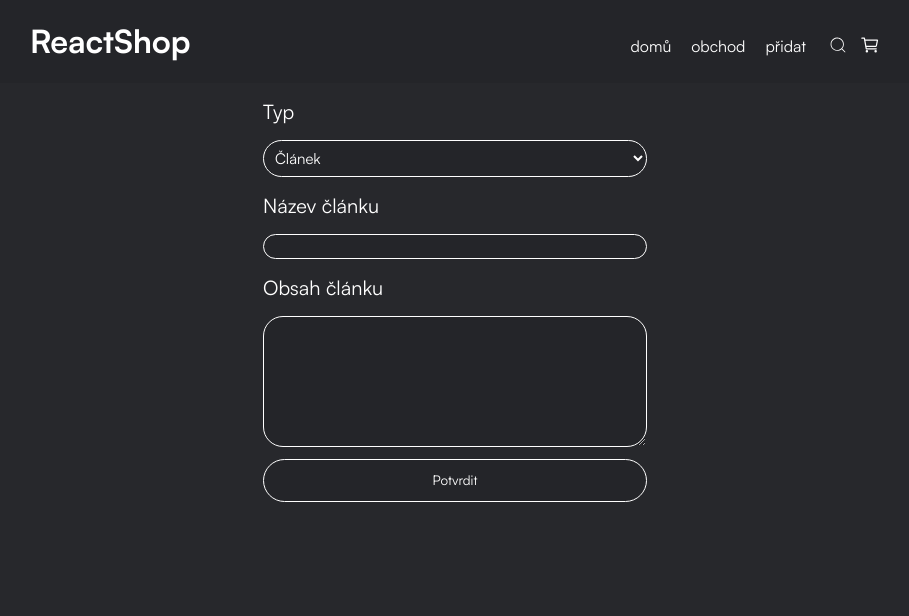
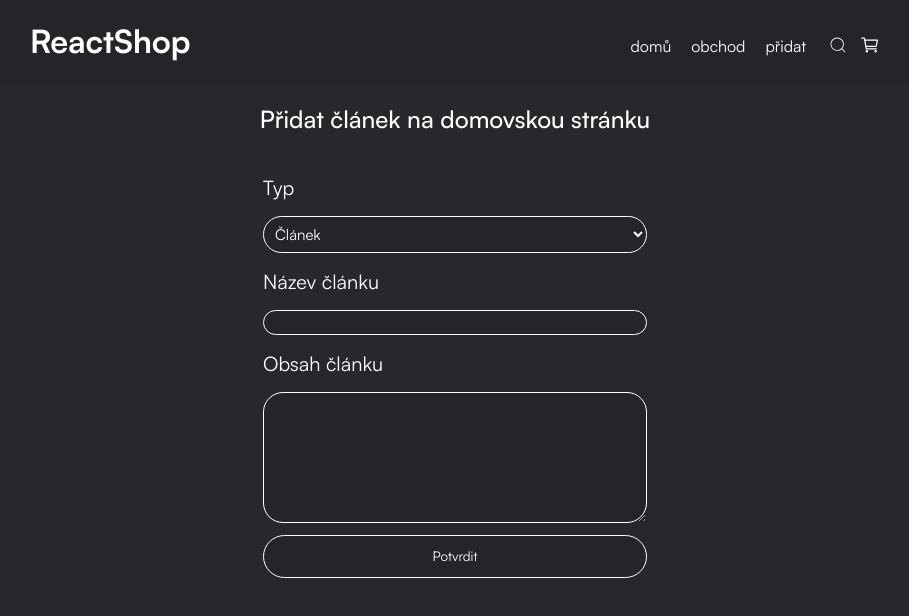
Before and after one commit to karelbrr/react-eshop, a React (Create React App) app: page /add in a window 1280 px wide. Shown: the top 616 px of the page, without its empty margins (185-1094 px from the left). Built offline with nearby package versions, Linux system fonts and the light colour scheme.

Commit message:
pridany prokliky do kategorii a uprava vzhledu

```diff
--- a/data/db.json
+++ b/data/db.json
@@ -1,5 +1,35 @@
 {
     "categories": [
+      {
+        "id": 1,
+        "linkto": "/shop/iphone",
+        "image": "http://localhost:8000/iphone-img.png",
+        "name": "Apple IPhone",
+        "desc": "Kombinace eleganci, výkonu a špičkového designu. S kvalitním displejem a výkonným hardwarem nabízí optimální zážitek pro každodenní používání."
+      },
+      {
+        "id": 2,
+        "linkto": "/shop/macbook",
+        "image": "http://localhost:8000/macbook-img.png",
+        "name": "Apple MacBook",
+        "desc": "Elegantní a výkonný přenosný počítač od Apple. S tenkým a lehkým designem nabízí ostrý Retina displej, výkonný hardware a dlouhou výdrž baterie. Ideální pro práci i zábavu s širokou škálou funkcí."
+      },
+      {
+        "id": 3,
+        "linkto": "/shop/imac",
+        "image": "http://localhost:8000/imac-img.png",
+        "name": "Apple IMac",
+        "desc": "Elegantní stolní počítač spojující výkon a design. S brilantním Retina displejem a výkonným hardwarem poskytuje ideální pracovní prostředí pro kreativní i každodenní úkoly."
+      },
+      {
+        "id": 4,
+        "linkto": "/shop/watch",
+        "image": "http://localhost:8000/watch-img.png",
+        "name": "Apple Watch",
+        "desc": "Stylové chytré hodinky spojující inovaci a funkčnost. S elegantním designem a širokým spektrem funkcí jako sledování aktivity, zdraví a notifikace, je super společníkem pro aktivní a propojený životní styl."
+      }
+    ],
+    "products_iphone": [
       {
         "id": 1,
         "image": "http://localhost:8000/iphone-img.png",
@@ -8,21 +38,9 @@
       },
       {
         "id": 2,
-        "image": "http://localhost:8000/macbook-img.png",
+        "image": "http://localhost:8000/iphone-img.png",
         "name": "Apple MacBook",
         "desc": "Elegantní a výkonný přenosný počítač od Apple. S tenkým a lehkým designem nabízí ostrý Retina displej, výkonný hardware a dlouhou výdrž baterie. Ideální pro práci i zábavu s širokou škálou funkcí."
-      },
-      {
-        "id": 3,
-        "image": "http://localhost:8000/imac-img.png",
-        "name": "Apple IMac",
-        "desc": "Elegantní stolní počítač spojující výkon a design. S brilantním Retina displejem a výkonným hardwarem poskytuje ideální pracovní prostředí pro kreativní i každodenní úkoly."
-      },
-      {
-        "id": 4,
-        "image": "http://localhost:8000/watch-img.png",
-        "name": "Apple Watch",
-        "desc": "Stylové chytré hodinky spojující inovaci a funkčnost. S elegantním designem a širokým spektrem funkcí jako sledování aktivity, zdraví a notifikace, je super společníkem pro aktivní a propojený životní styl."
       }
     ]
   }
--- a/src/App.js
+++ b/src/App.js
@@ -5,6 +5,7 @@ import Home from "./components/Home";
 import { BrowserRouter as Router,  Routes, Route } from "react-router-dom";
 import Shop from "./components/Shop";
 import Add from "./components/Add";
+import ProductList from "./components/ProductList";
 
 const App = () => {
   return (
@@ -15,6 +16,10 @@ const App = () => {
           <Route path="/" element={<Home/>}/>
           <Route path="/shop" element={<Shop/>}/>
           <Route path="/add" element={<Add/>}/>
+          <Route path="/shop/iphone" element={<ProductList cname={"Apple IPhone"}/>}/>
+          <Route path="/shop/macbook" element={<ProductList cname={"Apple MacBook"}/>}/>
+          <Route path="/shop/imac" element={<ProductList cname={"Apple IMac"}/>}/>
+          <Route path="/shop/watch" element={<ProductList cname={"Apple Watch"}/>}/>
         </Routes>
       </div>
   </Router>
--- a/src/components/Add.css
+++ b/src/components/Add.css
@@ -1,3 +1,7 @@
+.add {
+    margin-top: 20px;
+}
+
 form {
     display: flex;
     flex-direction: column;
@@ -10,6 +14,14 @@ form label {
     font-family: Satoshi-Variable;
     font-size: 20px;
     margin: 15px 0;
+}
+
+.add-heading {
+    font-family: Satoshi-Variable;
+    font-weight: 500;
+    color: white;
+    text-align: center;
+    margin-bottom: 24px;
 }
 
 #type-input {
--- a/src/components/Add.js
+++ b/src/components/Add.js
@@ -2,6 +2,7 @@ import "./Add.css"
 
 const Add = () => {
     return ( <div className="add">
+        <h2 className="add-heading">Přidat článek na domovskou stránku</h2>
         <form>
             <label>Typ</label>
             <select name="sd" id="type-input">
--- a/src/components/CategoryItem.js
+++ b/src/components/CategoryItem.js
@@ -3,7 +3,7 @@ import "./CategoryItem.css"
 
 const CategoryItem = ({category}) => {
 
-    return ( <Link className="category-item-link"><div className="category-item">
+    return ( <Link to={category.linkto} className="category-item-link"><div className="category-item">
         <img src={category.image} alt={category.name} />
         <div>
             <h3 className="category-heading">{category.name}</h3>
--- /dev/null
+++ b/src/components/ProductList.js
@@ -0,0 +1,9 @@
+import "./ProductList.css"
+
+const ProductList = ({cname}) => {
+    return ( <div className="product-list">
+        <h2>{cname}</h2>
+    </div> );
+}
+
+export default ProductList;
```
Also changed, not shown: src/components/ProductList.css (added).
